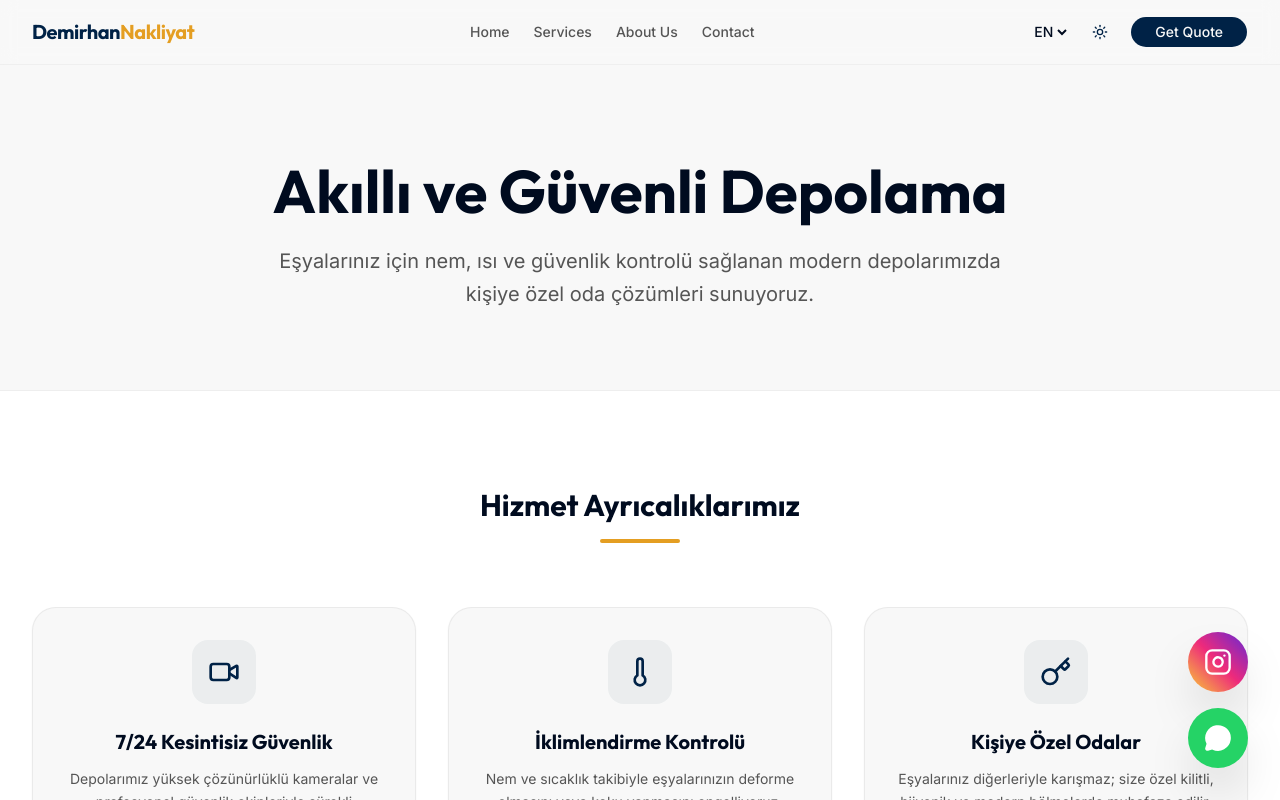
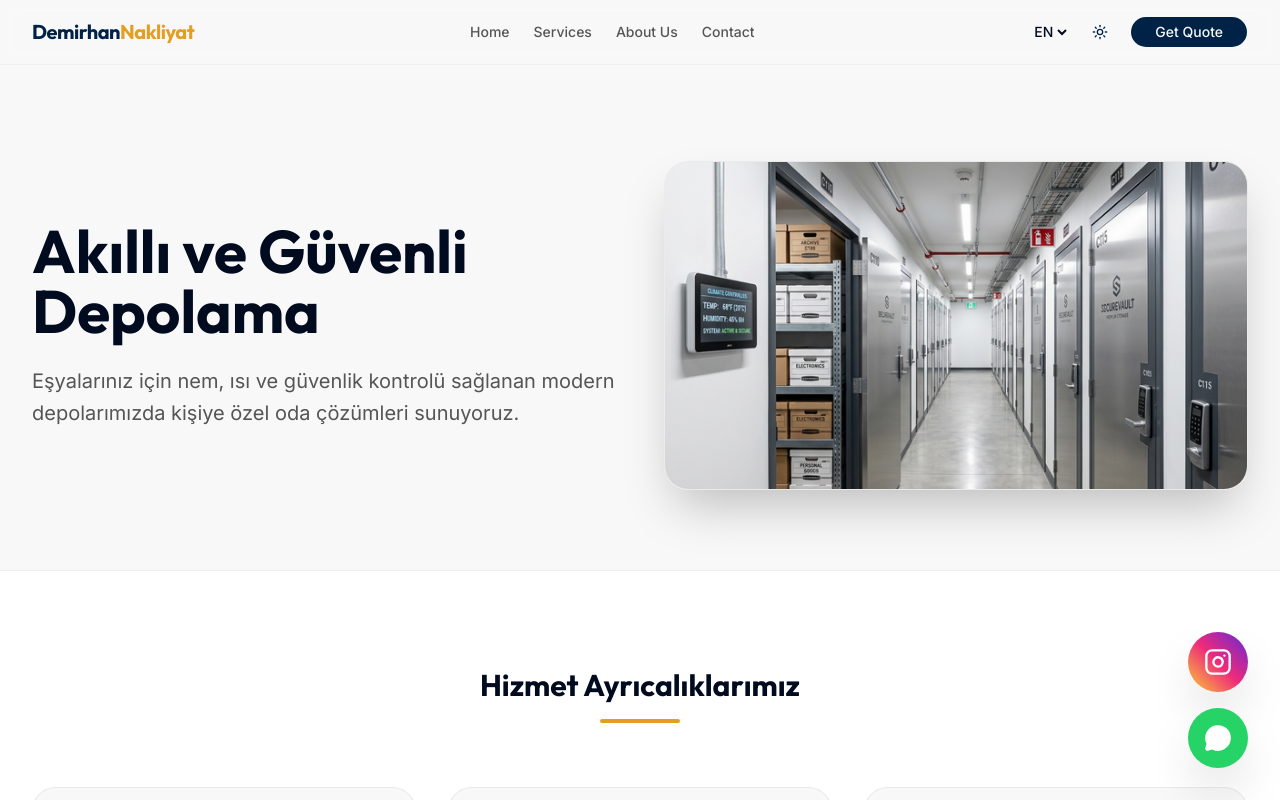
Before and after one commit to demirehanbayram/demirhanNakliyat, a Next.js app: page /en/services/storage in a window 1280 px wide. Shown: the top 800 px of the page. Built offline with nearby package versions, Linux system fonts and the light colour scheme.

Commit message:
feat: Implement new service detail pages for storage, home, international, and office moving, utilizing a new `ServiceDetailLayout` component and a hero image.

```diff
--- a/src/app/[locale]/services/home-moving/page.tsx
+++ b/src/app/[locale]/services/home-moving/page.tsx
@@ -8,6 +8,7 @@ export default function HomeMovingPage() {
     <ServiceDetailLayout
       title="Evden Eve Nakliyat"
       description="Evinizdeki her bir eşyayı kendi eşyamız gibi benimsiyor, noter onaylı güvence ve profesyonel ambalajlama ile yeni yuvanıza taşıyoruz."
+      imageSrc="/images/services/home-moving.png"
       features={[
         {
           title: "Noter Onaylı Güvence",
--- a/src/app/[locale]/services/international/page.tsx
+++ b/src/app/[locale]/services/international/page.tsx
@@ -8,6 +8,7 @@ export default function InternationalMovingPage() {
     <ServiceDetailLayout
       title="Uluslararası Nakliyat"
       description="Sınırları aşan lojistik ağımız ve uzman gümrükleme kadromuzla eşyalarınızı Türkiye'den dünyanın her yerine güvenle ulaştırıyoruz."
+      imageSrc="/images/services/international.png"
       features={[
         {
           title: "Uluslararası Sigorta",
--- a/src/app/[locale]/services/office-moving/page.tsx
+++ b/src/app/[locale]/services/office-moving/page.tsx
@@ -8,6 +8,7 @@ export default function OfficeMovingPage() {
     <ServiceDetailLayout
       title="Ofis ve Kurumsal Taşıma"
       description="İş akışınızın kesintisiz devam etmesi için ofis mobilyalarınızı, IT altyapınızı ve önemli dökümanlarınızı kurumsal standartlarımızla taşıyoruz."
+      imageSrc="/images/services/office-moving.png"
       features={[
         {
           title: "Hızlı Yerleşim Garantisi",
--- a/src/app/[locale]/services/storage/page.tsx
+++ b/src/app/[locale]/services/storage/page.tsx
@@ -8,6 +8,7 @@ export default function StoragePage() {
     <ServiceDetailLayout
       title="Akıllı ve Güvenli Depolama"
       description="Eşyalarınız için nem, ısı ve güvenlik kontrolü sağlanan modern depolarımızda kişiye özel oda çözümleri sunuyoruz."
+      imageSrc="/images/services/storage.png"
       features={[
         {
           title: "7/24 Kesintisiz Güvenlik",
--- a/src/components/layout/ServiceDetailLayout.tsx
+++ b/src/components/layout/ServiceDetailLayout.tsx
@@ -1,19 +1,22 @@
 import { motion } from "framer-motion";
+import Image from "next/image";
 
 interface ServiceDetailProps {
   title: string;
   description: string;
+  imageSrc: string;
   features: { title: string; desc: string; icon: React.ReactNode }[];
   process: { step: string; title: string; desc: string }[];
 }
 
-export default function ServiceDetailLayout({ title, description, features, process }: ServiceDetailProps) {
+export default function ServiceDetailLayout({ title, description, imageSrc, features, process }: ServiceDetailProps) {
   return (
     <div className="flex flex-col min-h-screen">
-      {/* Hero Section */}
       <section className="relative overflow-hidden bg-background pt-24 pb-20 border-b border-border/40">
         <div className="absolute inset-0 bg-primary/5 -z-10" />
-        <div className="container max-w-5xl mx-auto px-4 text-center">
+        <div className="container max-w-7xl mx-auto px-4 lg:px-8">
+          <div className="grid grid-cols-1 lg:grid-cols-2 gap-12 items-center">
+            <div className="text-left">
               <motion.h1
                 initial={{ opacity: 0, y: 20 }}
                 animate={{ opacity: 1, y: 0 }}
@@ -25,10 +28,27 @@ export default function ServiceDetailLayout({ title, description, features, proc
                 initial={{ opacity: 0, y: 20 }}
                 animate={{ opacity: 1, y: 0 }}
                 transition={{ delay: 0.1 }}
-            className="text-xl text-muted-foreground max-w-3xl mx-auto leading-relaxed"
+                className="text-xl text-muted-foreground max-w-3xl leading-relaxed"
               >
                 {description}
               </motion.p>
+            </div>
+            <motion.div
+              initial={{ opacity: 0, scale: 0.9 }}
+              animate={{ opacity: 1, scale: 1 }}
+              transition={{ delay: 0.2 }}
+              className="relative aspect-[16/9] rounded-3xl overflow-hidden shadow-2xl border border-border/50"
+            >
+              <Image
+                src={imageSrc}
+                alt={title}
+                fill
+                className="object-cover"
+                sizes="(max-width: 768px) 100vw, 50vw"
+                priority
+              />
+            </motion.div>
+          </div>
         </div>
       </section>
 
```
Also changed, not shown: public/images/hero.png (added). Lines whose indentation alone changed are shown as unchanged.
